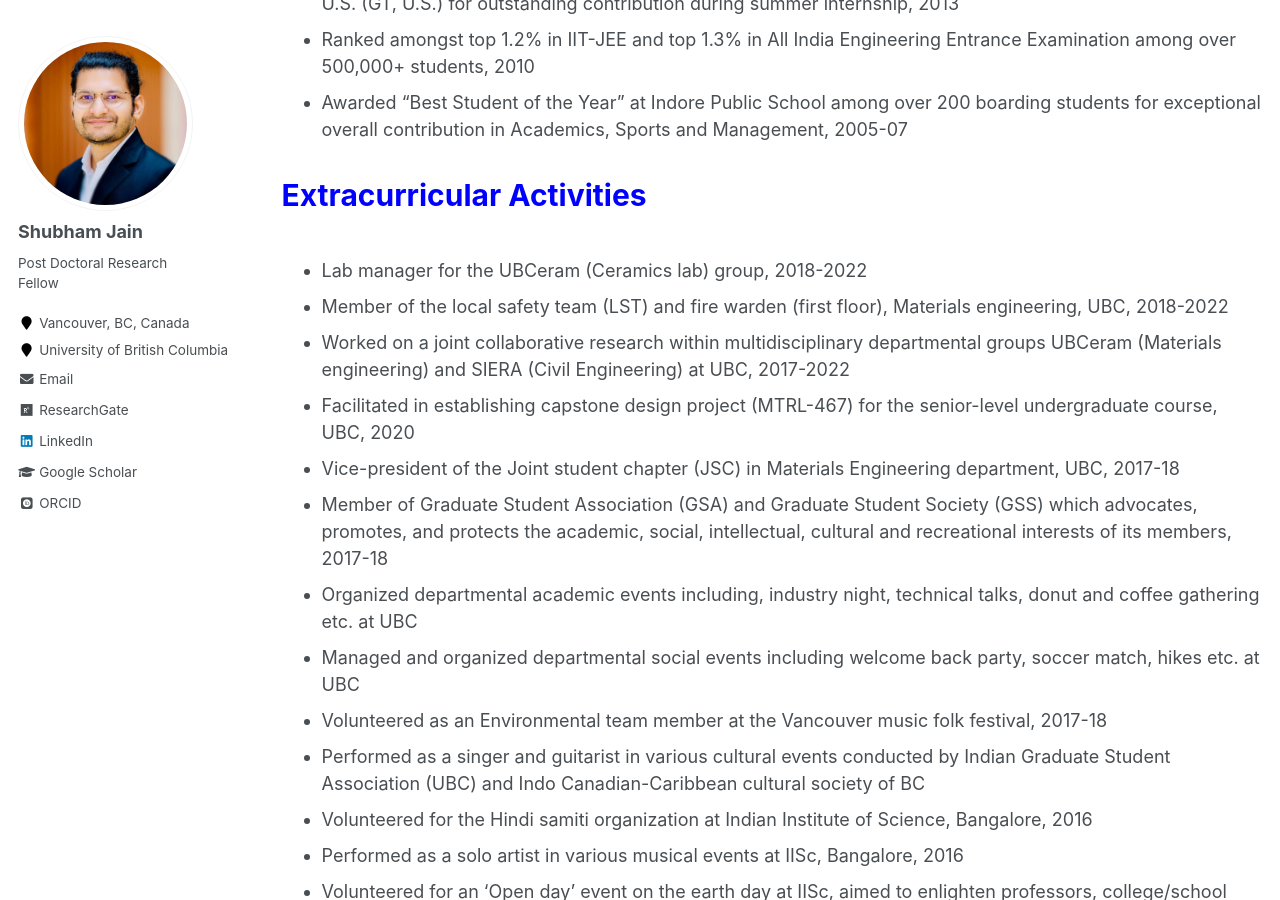
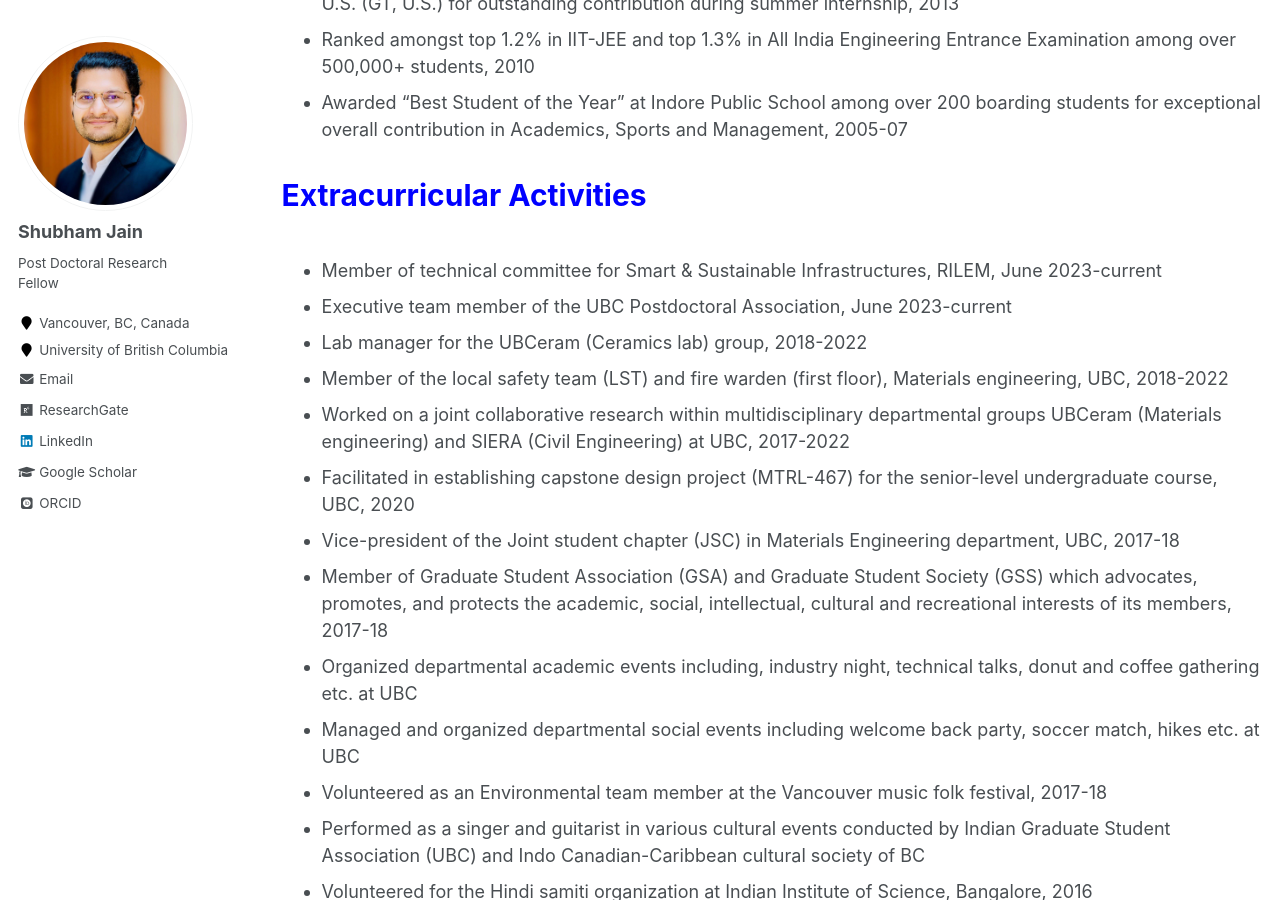
Before and after one commit to shubhamj2611/shubhamj2611.github.io, a Jekyll site: the page built from _pages/achievements.md, in a window 1280 px wide and 900 px high, scrolled down 1250 px. Built offline with Jekyll 4.4.1, drawn with Linux system fonts in a browser that asks for light colours; some web fonts are replaced.

Commit message:
Update achievements.md

```diff
--- a/_pages/achievements.md
+++ b/_pages/achievements.md
@@ -29,7 +29,8 @@ author_profile: true
 *	Awarded “Best Student of the Year” at Indore Public School among over 200 boarding students for exceptional overall contribution in Academics, Sports and Management, 2005-07
 
 <p style="text-align:left; color:Blue; font-size:30px; font-weight:bold;"> Extracurricular Activities </p>
-
+* Member of technical committee for Smart & Sustainable Infrastructures, RILEM, June 2023-current
+* Executive team member of the UBC Postdoctoral Association, June 2023-current
 * Lab manager for the UBCeram (Ceramics lab) group, 2018-2022
 *	Member of the local safety team (LST) and fire warden (first floor), Materials engineering, UBC, 2018-2022
 *	Worked on a joint collaborative research within multidisciplinary departmental groups UBCeram (Materials engineering) and SIERA (Civil Engineering) at UBC, 2017-2022
```
